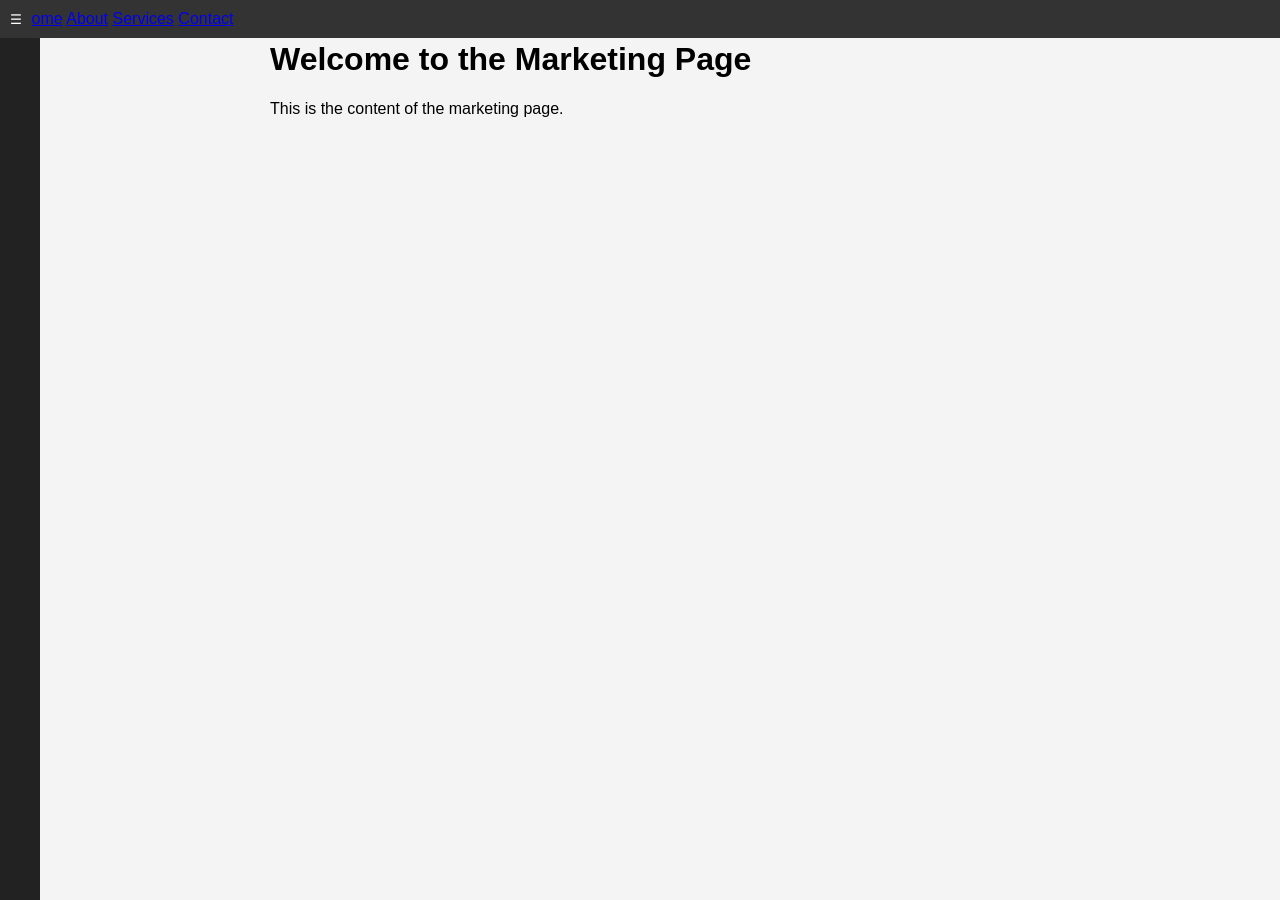
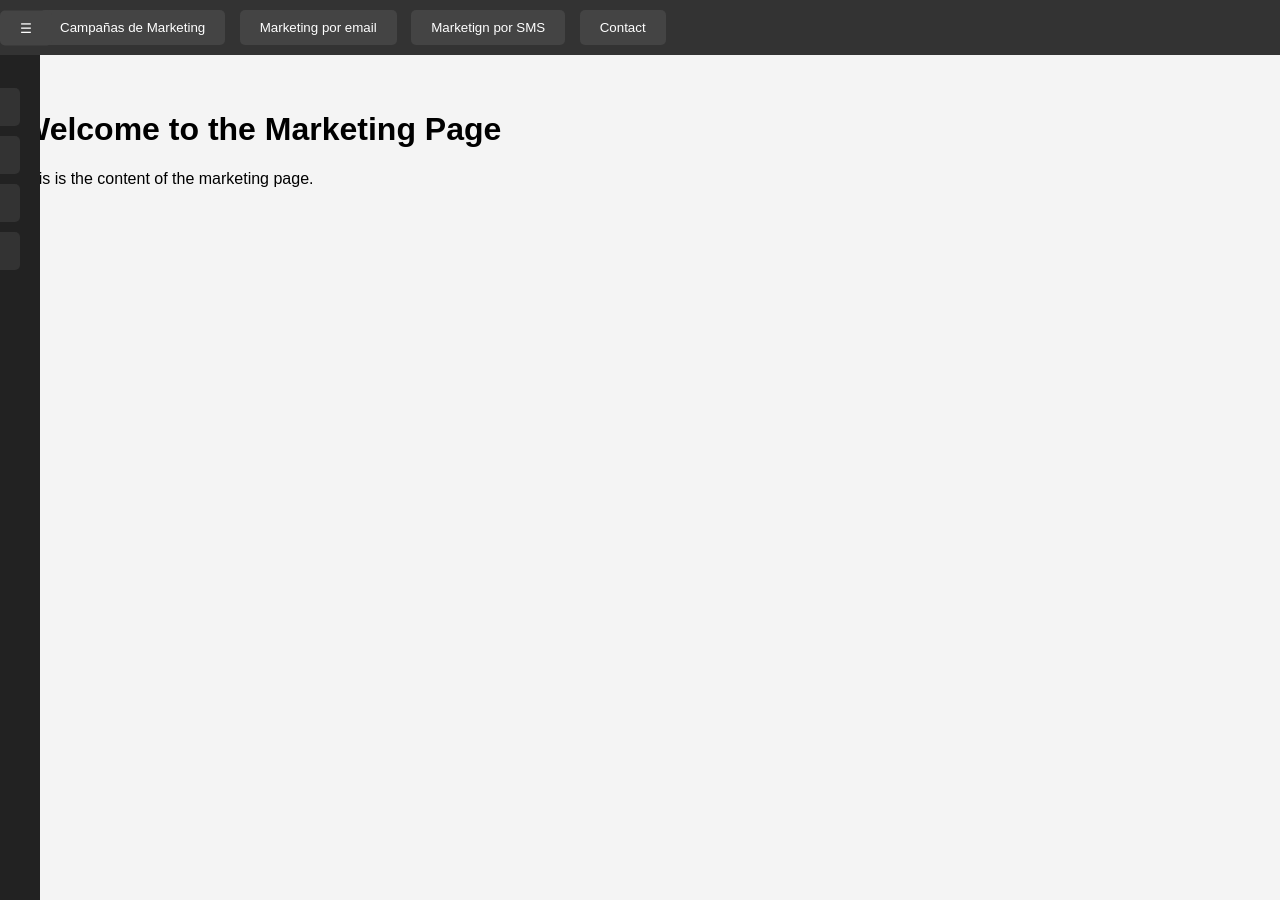
Before and after one commit to programCode-sudo/ProjectoDJANG, a Django app: page /marketing/ in a window 1280 px wide. Run offline with Django 5.2, Linux system fonts and the light colour scheme; a user stored in the database is signed in.

Commit message:
cambios en los htmls

```diff
--- a/MarketingModule/templates/marketing.html
+++ b/MarketingModule/templates/marketing.html
@@ -11,10 +11,10 @@
     <!-- Navbar -->
     <nav class="navbar">
         <div>
-            <a href="#">Home</a>
-            <a href="#">About</a>
-            <a href="#">Services</a>
-            <a href="#">Contact</a>
+            <button onclick="window.location.href='#'" style=margin-left:20px>Campañas de Marketing</button>
+            <button onclick="window.location.href='#'">Marketing por email</button>
+            <button onclick="window.location.href='#'">Marketign por SMS</button>
+            <button onclick="window.location.href='#'">Contact</button>
         </div>
         <!-- Botón de toggle para el sidebar -->
         <button class="toggle-btn" onclick="toggleSidebar()">☰</button>
@@ -22,17 +22,18 @@
 
     <!-- Sidebar -->
     <div class="sidebar" id="sidebar">
+        <div class="sidebar-content">
             <h2>{% if user.is_authenticated %}
                 <div class="user-info">
                     <img width="16" height="16" src="https://img.icons8.com/officel/16/user.png" alt="user">
                     <span style="color: white;">{{ user.username }}</span>
                 </div>
                 {% endif %}</h2>
-
             <a href="{% url 'create_contact' %}">Crear Contacto</a>
             <a href="{% url 'view_contacts' %}">Ver</a>
             <a href="{% url 'create_group' %}">Crear Grupo</a>
             <a href="{% url 'view_groups' %}">Mostrar Grupos</a>
+        </div>
     </div>
 
     <!-- Contenido principal -->
--- a/static/css/marketingStyles.css
+++ b/static/css/marketingStyles.css
@@ -1,4 +1,3 @@
-
 body {
     margin: 0;
     font-family: Arial, sans-serif;
@@ -20,6 +19,21 @@ body {
     z-index: 1000; /* Asegura que el navbar esté sobre el sidebar */
 }
 
+.navbar button {
+    background-color: #444;
+    color: white;
+    border: none;
+    padding: 10px 20px;
+    margin-right: 10px;
+    cursor: pointer;
+    border-radius: 5px;
+    transition: background-color 0.3s;
+}
+
+.navbar button:hover {
+    background-color: #555;
+}
+
 /* Sidebar */
 .sidebar {
     background-color: #222;
@@ -32,6 +46,25 @@ body {
     height: 100%;
     transition: left 0.3s; /* Transición suave al mostrar/ocultar */
     z-index: 999; /* Asegura que el sidebar esté sobre el contenido */
+}
+
+.sidebar-content {
+    margin-top: 20px; /* Añade el margen superior entre el toggle y el primer enlace del sidebar */
+}
+
+.sidebar a {
+    display: block; /* Mostrar cada enlace en su propia línea */
+    margin-bottom: 10px; /* Agregar espacio entre cada enlace */
+    color: white;
+    text-decoration: none;
+    padding: 10px;
+    background-color: #333;
+    border-radius: 5px;
+    transition: background-color 0.3s;
+}
+
+.sidebar a:hover {
+    background-color: #444;
 }
 
 /* Botón de toggle para mostrar/ocultar el sidebar */
@@ -49,11 +82,6 @@ body {
 
 /* Contenedor principal */
 .main-content {
-    margin-left: 250px; /* Ajusta el margen izquierdo para dejar espacio para el sidebar */
+    margin-top: 70px; /* Ajusta el margen superior para dejar espacio para el navbar fijo */
     padding: 20px;
 }
-
-.sidebar a {
-    display: block; /* Mostrar cada enlace en su propia línea */
-    margin-bottom: 10px; /* Agregar espacio entre cada enlace */
-}
```
Lines whose indentation alone changed are shown as unchanged.
